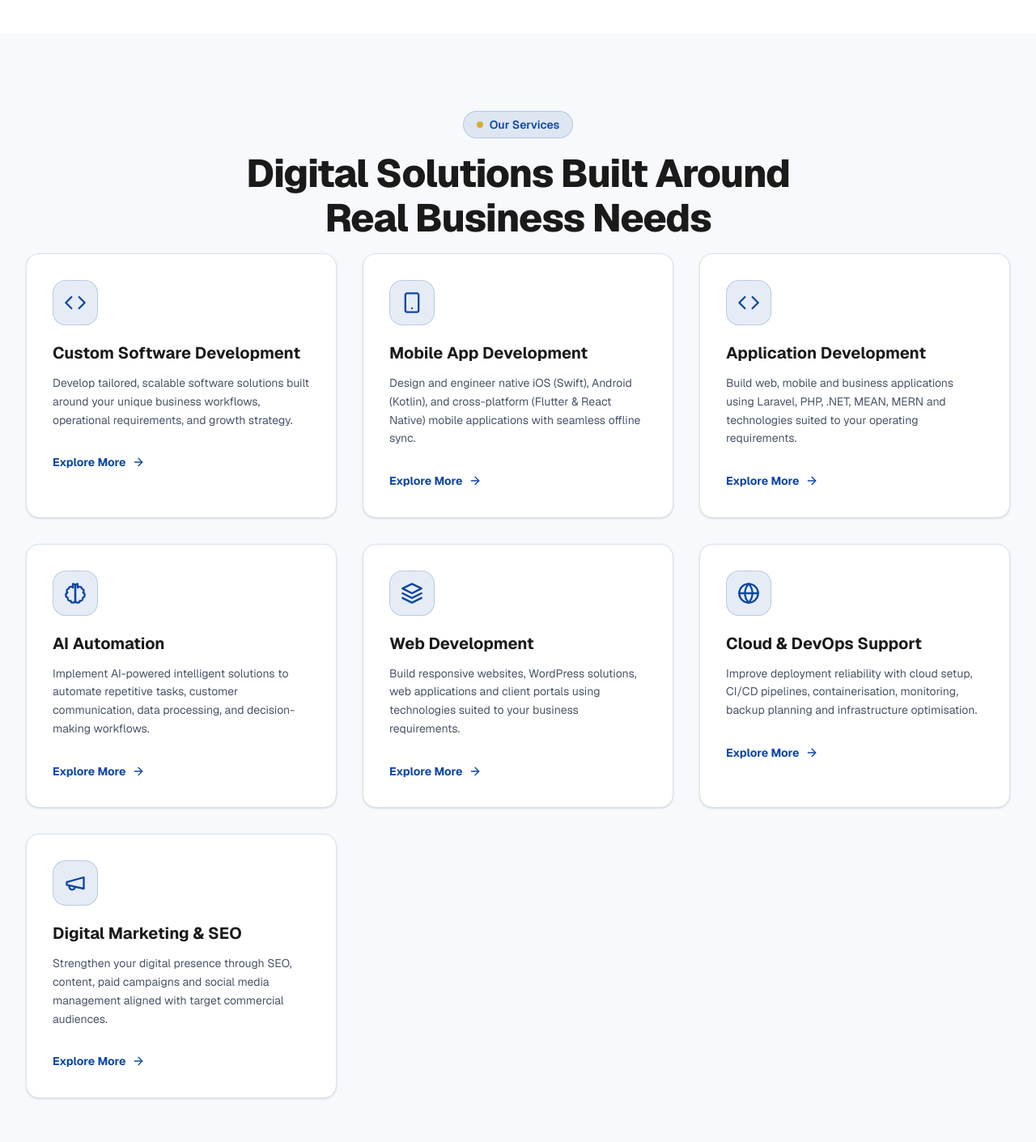
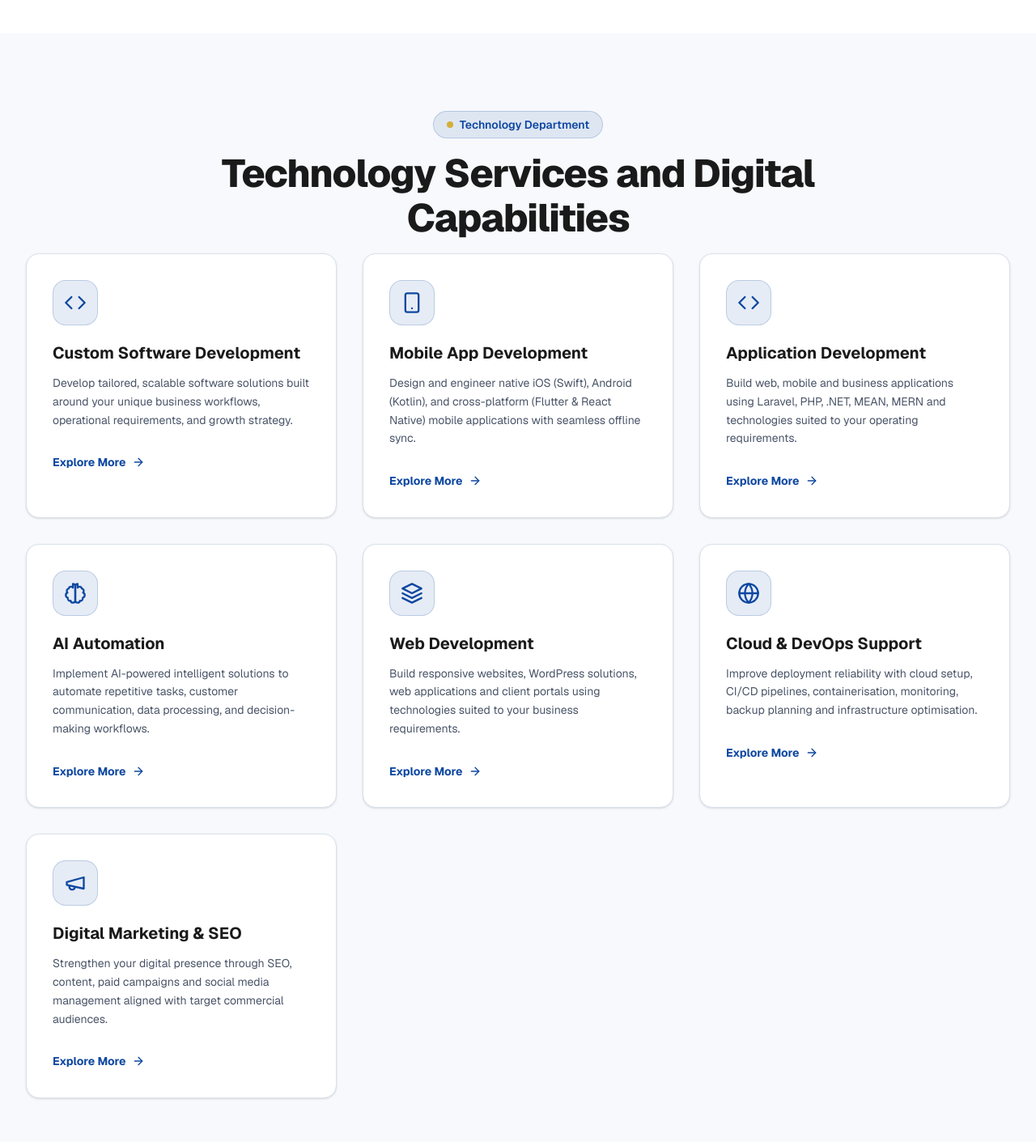
Before and after one commit to mayank-207/ValoSync-Global, a Next.js app: page / in a window 1280 px wide. Shown: the part 5940-7351 px from the top of the page at 81% size. Built offline with nearby package versions, Linux system fonts and the light colour scheme.

Commit message:
Position technology as a dedicated department

```diff
--- a/components/sections/ServicesSection.tsx
+++ b/components/sections/ServicesSection.tsx
@@ -74,8 +74,8 @@ export default function ServicesSection() {
     >
       <div className="container">
         <SectionHeading
-          badge="Our Services"
-          title="Digital Solutions Built Around Real Business Needs"
+          badge="Technology Department"
+          title="Technology Services and Digital Capabilities"
           // description="From custom software and CRM platforms to cloud delivery and digital growth, we help businesses choose and implement technology that creates practical value."
           center
         />
@@ -98,7 +98,7 @@ export default function ServicesSection() {
             size="lg"
             rightIcon={<ArrowRightIcon size={18} />}
           >
-            Discuss Your Project
+            Talk to Our Technology Team
           </Button>
         </div>
       </div>
```
